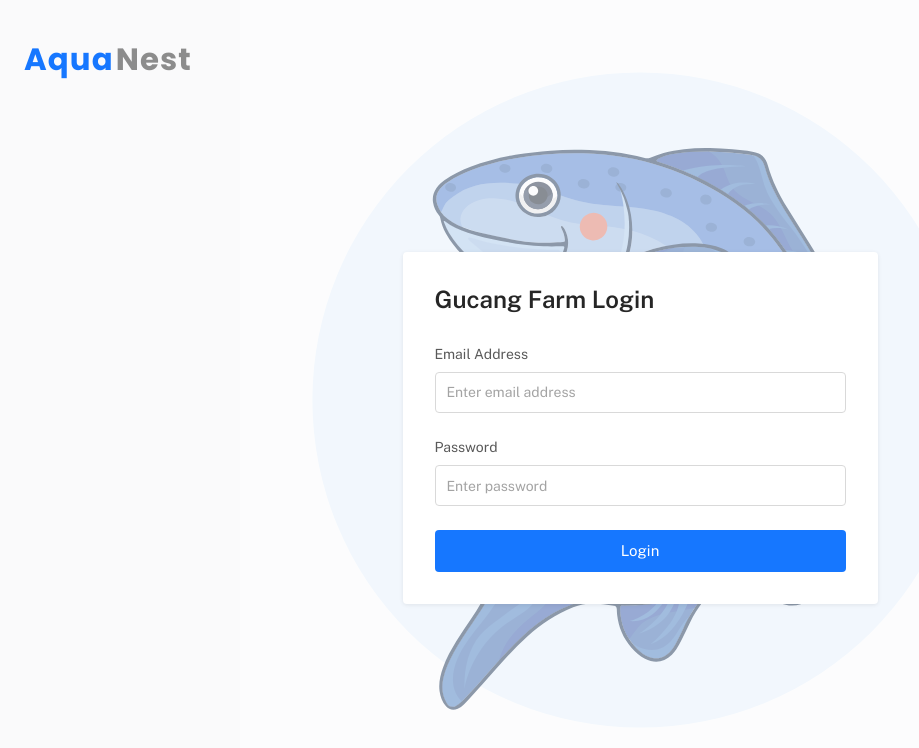
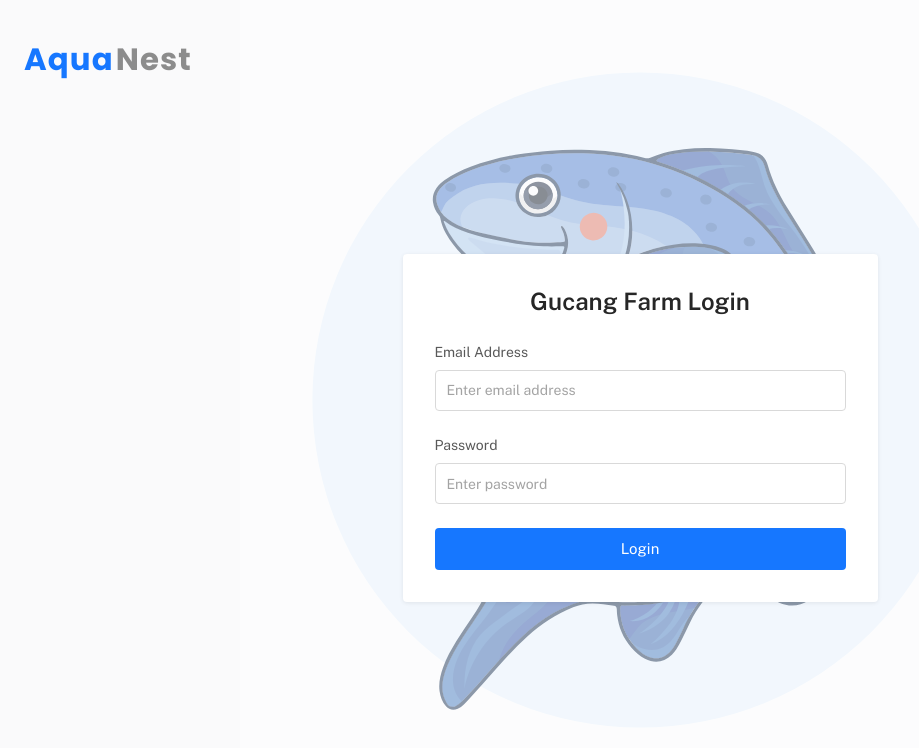
Before and after one commit to Kaishar727/aquanest-frontend, a React (Vite) app: page /login in a window 1280 px wide. Shown: the top 748 px of the page, without its empty margins (0-919 px from the left). Built offline with nearby package versions, Linux system fonts and the light colour scheme; no server answers.

Commit message:
refined layout

```diff
--- a/src/menu-items/user.jsx
+++ b/src/menu-items/user.jsx
@@ -1,10 +1,10 @@
 // assets
-import { WaterDrop } from '@mui/icons-material';
+import { Person2Sharp } from '@mui/icons-material';
 
 
 // icons
 const icons = {
-  WaterDrop
+  Person2Sharp
 };
 
 // ==============================|| MENU ITEMS - SAMPLE PAGE & DOCUMENTATION ||============================== //
@@ -19,7 +19,7 @@ const kolam = {
           title: 'User',
           type: 'item',
           url: '/manajemenuser',
-          icon: icons.WaterDrop,
+          icon: icons.Person2Sharp,
         },
   ]
 };
--- a/src/pages/auth/Login.jsx
+++ b/src/pages/auth/Login.jsx
@@ -16,9 +16,9 @@ export default function Login() {
     <AuthWrapper>
       <Grid container spacing={3}>
         <Grid size={12}>
-          <Stack direction="row" sx={{ alignItems: 'baseline', justifyContent: 'space-between', mb: { xs: -0.5, sm: 0.5 } }}>
-            <Typography variant="h3">Gucang Farm Login</Typography>
-          </Stack>
+            <Typography variant="h3" align='center'>
+              Gucang Farm Login
+            </Typography>
         </Grid>
         <Grid size={12}>
           <AuthLogin />
```
